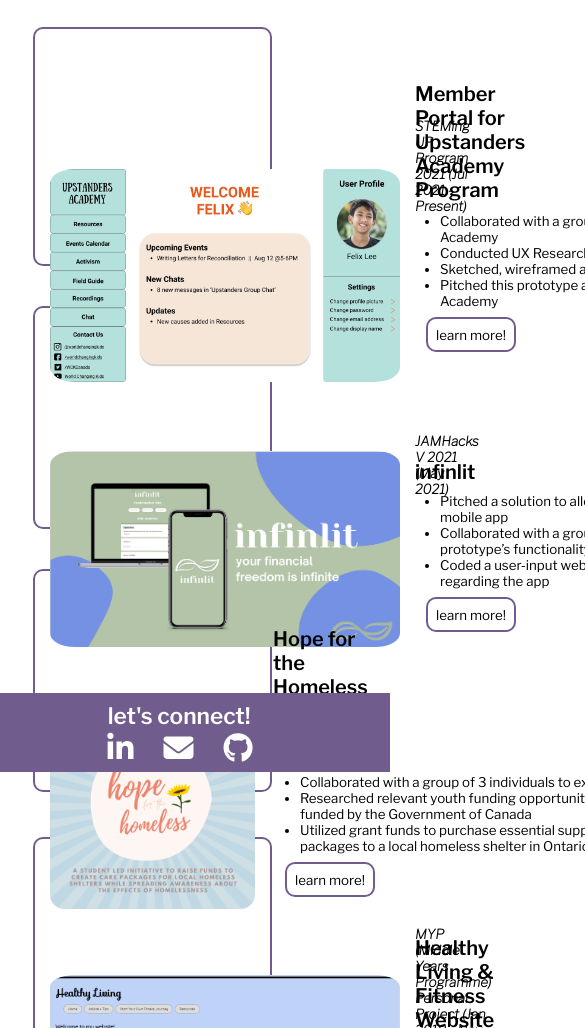
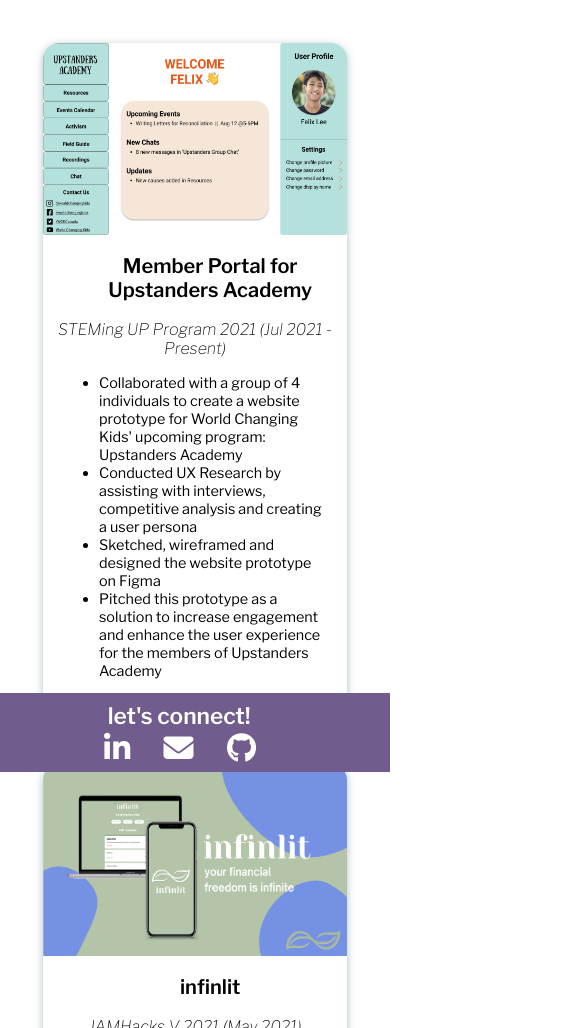
Before and after one commit to tnsprasanna/tnsprasanna.github.io, a plain HTML site: page projects.html in a window 390 px wide. Shown: the part 72-1100 px from the top of the page, 585 px wide, since content can reach past the window. Drawn offline with nearby package versions, Linux system fonts and the light colour scheme.

Commit message:
projects page changes
made more responsive using css grid

```diff
--- a/projects.html
+++ b/projects.html
@@ -7,7 +7,9 @@
 
 <head>
     <meta charset="UTF-8">
-    <meta name="viewport" content="width=device-width, initial-scale=1.0">
+    <meta name="viewport" content="width=device-width,initial-scale=1,maximum-scale=1,user-scalable=no">
+    <meta http-equiv="X-UA-Compatible" content="IE=edge,chrome=1">
+    <meta name="HandheldFriendly" content="true">
     <title>Prasanna Thallapalli</title>
     <link rel="stylesheet" href="https://cdnjs.cloudflare.com/ajax/libs/font-awesome/4.7.0/css/font-awesome.min.css">
     <script src="https://kit.fontawesome.com/2f136eaac5.js" crossorigin="anonymous"></script>
@@ -17,83 +19,83 @@
     <link rel="stylesheet" href="styles.css">
     <link rel="shortcut icon" type="image/jpg" href="icon.png"/>
 
+
+    <div class="navbar">
+        <a href="index.html">Home</a>
+        <a class="active" href="projects.html"><style>
+        </style>Projects</a>
+      </div>
+      <br><br>
+
 </head>
 
 <!-- Body -->
 
 <body>
-    <div class="navbar">
-        <a href="index.html">Home</a>
-        <a class="active" href="projects.html"><style>
-        </style>Projects</a>
-      </div>
-
-<!-- Project 1 -->
-    <div class="project1">
-        <img src="Member Portal.png" class = "portal" alt="Member Portal Website Prototype">
-        <h3 class="title1">Member Portal for Upstanders Academy Program</h3>
-        <h4 class = italics1><em>STEMing UP Program 2021 (Jul 2021 - Present)</em></h4>
-        <ul class="list1">
+    <div class="wrapper-grid">
+      <div class="container">
+        <img src="Member Portal.png" class="portfolioimg"  align="middle">
+        <br> <br><h1 class="name" align="middle">Member Portal for Upstanders Academy</h1>
+        <em class="duration" align="middle">STEMing UP Program 2021 (Jul 2021 - Present)</em>
+        <ul class="description">
           <li>Collaborated with a group of 4 individuals to create a website prototype for World Changing Kids' upcoming program: Upstanders Academy</li>
           <li>Conducted UX Research by assisting with interviews, competitive analysis and creating a user persona</li>
           <li>Sketched, wireframed and designed the website prototype on Figma</li>
           <li>Pitched this prototype as a solution to increase engagement and enhance the user experience for the members of Upstanders Academy</li>
         </ul>
-        <a href="https://github.com/tnsprasanna/member-portal" target="_blank"> <button class="learn1">learn more!</button></a>
+        <a href="https://github.com/tnsprasanna/member-portal" target="_blank"><button class="btn">learn more!</button></a>
       </div>
 
-<!-- Project 2 -->
-    <div class="project2">
-        <img src="infinlit.png" class = "hackathon" alt="infinlit JAMHacks">
-        <h3 class="title2">infinlit</h3>
-        <h4 class = italics2><em>JAMHacks V 2021 (May 2021)</em></h4>
-        <ul class="list2">
+      <div class="container">
+        <img src="infinlit.png" class="portfolioimg" align="middle">
+        <br><br><h1 class="name">infinlit</h1>
+        <em>JAMHacks V 2021 (May 2021)</em>
+        <ul class="description">
           <li>Pitched a solution to alleviate stress and enhance financial literacy skills for university students by creating a financial planner mobile app</li>
           <li>Collaborated with a group of 3 invidiuals to create a mobile application prototype, using Canva for the UI design and Marvel for the prototype’s functionality</li>
           <li>Coded a user-input webpage (using HTML and CSS) to supplement the mobile app, where students can add updates and feedback regarding the app</li>
         </ul>
-        <a href="https://devpost.com/software/infinlit" target="_blank"> <button class="learn2">learn more!</button></a>
+        <a href="https://devpost.com/software/infinlit" target="_blank"><button class="btn">learn more!</button></a>
       </div>
 
-<!-- Project 3 -->
-    <div class="project3">
-        <img src="Hope for the Homeless.png" class = "hope" alt="Hope for the Homeless Intro">
-        <h3 class="title3">Hope for the Homeless Project Co-Founder</h3>
-        <h4 class = italics3><em>Creativity, Activity, Service (CAS) Project (Jun 2020 - Jan 2021)</em></h4>
-        <ul class="list3">
+      <div class="container">
+
+        <img src="Hope.png" class="portfolioimg" align="middle">
+        <br><br><h1 class="name">Hope for the Homeless Project Co-Founder</h1>
+        <em>Creativity, Activity, Service (CAS) Project (Jun 2020 - Jan 2021)</em>
+        <ul class="description">
           <li>Collaborated with a group of 3 individuals to execute a student-led initiative called Hope for the Homeless</li>
           <li>Researched relevant youth funding opportunities and secured a $750 #RisingYouth community service grant (from TakingITGlobal), funded by the Government of Canada</li>
           <li>Utilized grant funds to purchase essential supplies (e.g. hygeine care, menstrual products) to assemble and donate 60 care packages to a local homeless shelter in Ontario</li>
         </ul>
-        <a href="https://www.instagram.com/hope.for.homeless_/" target="_blank"> <button class="learn3">learn more!</button></a>
+        <a href="https://www.instagram.com/hope.for.homeless_/" target="_blank"><button class="btn">learn more!</button></a>
       </div>
 
-<!-- Project 4 -->
-    <div class="project4">
-        <img src="Personal Project Website.PNG" class = "personalpro" alt="Personal Project Website">
-        <h3 class="title4">Healthy Living & Fitness Website</h3>
-        <h4 class = italics4><em>MYP (Middle Years Programme) Personal Project (Jan 2018 - Nov 2018)</em></h4>
-        <ul class="list4">
+      <div class="container">
+        <img src="Personal Project Website.PNG" class="portfolioimg" align="middle">
+        <br> <br><h1 class="name">Healthy Living & Fitness Website</h1>
+        <em><br><br><br><br>IB MYP Personal Project <br>Jan 2018 - Nov 2018</em>
+        <ul class="description">
           <li>Researched topics related to healthy living, nutrition, fitness, weight gain and body image</li>
           <li>Learned how to code in HTML and CSS and created a website using Brackets (IDE)</li>
         </ul>
-        <a href="https://github.com/tnsprasanna/personalproject" target="_blank"> <button class="learn4">learn more!</button></a>
+        </ul>
+        <a href="https://github.com/tnsprasanna/personalproject" target="_blank"><button class='btn'>learn more!</button></a>
       </div>
-    <br>
-    <br>
-    <br>
-    <br>
 
+    </div>
+    </body>
+
+    <br><br><br><br><br><br>
 <!-- Footer -->
 
 <footer>
         <h3 class="connect" align="center">let's connect!</h3>
-        <a href="https://www.linkedin.com/in/prasannathallapalli/" class="fab fa-linkedin-in" target="_blank"></i>
-        <a href="mailto:tnsprasanna1@gmail.com" class="fas fa-envelope" target="_blank"></i>
-        <a href="https://github.com/tnsprasanna" class="fab fa-github" target="_blank"></i>
-    </div>
+        <a href="https://www.linkedin.com/in/prasannathallapalli/" class="fab fa-linkedin-in" target="_blank"></i></a>
+        <a href="mailto:tnsprasanna1@gmail.com" class="fas fa-envelope" target="_blank"></i></a>
+        <a href="https://github.com/tnsprasanna" class="fab fa-github" target="_blank"></i></a>
+</footer>
 
-</footer>
 
 </body>
 
--- a/responsive.css
+++ /dev/null
@@ -1,6 +0,0 @@
-@media only screen and (max-width: 600px) {
-    .headshot {width: 200px; height: auto;}
-    .image { padding-right: 40px;}
-    h1 {font-size: 20pt; left: 360px;}
-    h2 {font-size: 17pt; left: 360px;}
-  }
--- a/styles.css
+++ b/styles.css
@@ -1,4 +1,3 @@
-/* HOME PAGE CSS STYLING */
 html{
   scroll-behavior: smooth;
 }
@@ -45,7 +44,7 @@ h1{
   padding-right: 10%;
 }
 
-.container{
+.maincontainer{
 
   display: flex;
   align-items: center;
@@ -95,11 +94,6 @@ p{
     text-align: center;
 }
 
-/*.button {
-  float: right;
-  margin: auto;
-  padding-top: 335px ;
-}*/
 
 .resume {
   font-family: 'Libre Franklin', sans-serif;
@@ -124,307 +118,90 @@ p{
   box-shadow:5px 5px 15px -2px #715d8d;
 }
 
-/* PROJECTS PAGE CSS STYLING */
+/*PROJECTS PAGE CSS STYLING*/
 
-/* PROJECT 1 STYLING */
-
-.portal {
-  width: 350px;
-  height: auto;
-  border-radius: 7%;
-  position: absolute;
-  left: 50px;
-  bottom: 390px;
+:root {
+  --clr-gray: #37474f;
+  --clr-gray-light: #b0bec5;
 }
 
-.title1 {
-font-family: 'Libre Franklin', sans-serif;
-font-weight: 600px;
-font-size: 15pt;
-position: absolute;
-left: 415px;
-bottom: 550px;
+
+.project-body {
+  color: var(--clr-gray);
+  margin: 2rem;
 }
 
-.italics1 {
-font-family: 'Libre Franklin', sans-serif;
-font-size: 10pt;
-position: absolute;
-left: 415px;
-bottom: 540px;
+.wrapper-grid {
+  display: grid;
+  grid-template-columns: repeat(auto-fit, 20rem);
+  justify-content: center;
 }
 
-.list1 {
-font-family: 'Libre Franklin', sans-serif;
-font-size: 10pt;
-position: absolute;
-left: 400px;
-bottom: 450px;
-width: 850px;
+.container {
+  overflow: hidden;
+  box-shadow: 0px 2px 8px 0px var(--clr-gray-light);
+  background-color: white;
+  text-align: center;
+  align-items: center;
+  border-radius: 1rem;
+  position: relative;
+  margin: 0.5rem;
 }
 
-.learn1 {
+.container:hover {
+  box-shadow:5px 5px 15px -2px #715d8d;
+  transition-duration: 0.4s;
+  }
+
+.portfolioimg {
+  align-items: center;
+  height: 12rem;
+  width: 100%;
+  background-position: center;
+  background-repeat: no-repeat;
+  background-size: cover;
+}
+
+.name {
+  font-weight: bold;
+  font-size: 1.25rem;
+  text-align: center;
+}
+
+em {
+  text-align: center;
+
+}
+
+.description {
+  margin: 1rem;
+  font-size: 0.9rem;
+  text-align: left;
+}
+
+.btn {
   font-family: 'Libre Franklin', sans-serif;
   font-weight: 400;
-  border-radius: 10px;
+  border-radius: 7px;
+  padding-top: 6px;
+  padding-bottom: 6px;
+  padding-left: 10px;
+  padding-right: 10px;
   background-color: white;
   text-align: center;
   color: black;
   font-size: 10pt;
-  position: absolute;
-  width: 90px;
-  height: 35px;
-  left: 426px;
-  bottom: 420px;
   text-decoration: none;
   border: 2.5px solid #715d8d;
   transition-duration: 0.4s;
+  margin-bottom: 20px;
 }
 
-.learn1:hover {
+.btn:hover {
   color: white;
   background-color: #715d8d;
   box-shadow:5px 5px 15px -2px #715d8d;
-}
-
-.project1 {
-  border: 2.5px solid #715d8d;
-  height: 239px;
-  border-radius: 10px;
-  margin-top: 30px;
-  margin-left: 25px;
-  margin-right: 110px;
-  transition-duration: 0.4s;
-}
-
-.project1:hover {
-  box-shadow:5px 5px 15px -2px #715d8d;
-}
-
-/* PROJECT 2 STYLING */
-
-.hackathon {
-width: 350px;
-height: auto;
-border-radius: 7%;
-position: absolute;
-left: 50px;
-bottom: 125px;
-}
-
-.title2 {
-font-family: 'Libre Franklin', sans-serif;
-font-weight: 600px;
-font-size: 15pt;
-position: absolute;
-left: 415px;
-bottom: 268px;
-}
-
-.italics2 {
-font-family: 'Libre Franklin', sans-serif;
-font-size: 10pt;
-position: absolute;
-left: 415px;
-bottom: 257px;
-}
-
-.list2 {
-font-family: 'Libre Franklin', sans-serif;
-font-size: 10pt;
-position: absolute;
-left: 400px;
-bottom: 170px;
-width: 850px;
-}
-
-.learn2 {
-font-family: 'Libre Franklin', sans-serif;
-font-weight: 400;
-border-radius: 10px;
-background-color: white;
-text-align: center;
-color: black;
-font-size: 10pt;
-position: absolute;
-width: 90px;
-height: 35px;
-left: 426px;
-bottom: 140px;
-text-decoration: none;
-border: 2.5px solid #715d8d;
-transition-duration: 0.4s;
-}
-
-.learn2:hover {
-color: white;
-background-color: #715d8d;
-box-shadow:5px 5px 15px -2px #715d8d;
-}
-
-.project2 {
-border: 2.5px solid #715d8d;
-height: 223px;
-border-radius: 10px;
-margin-top: 40px;
-margin-left: 25px;
-margin-right: 110px;
-transition-duration: 0.4s;
-}
-
-.project2:hover {
-box-shadow:5px 5px 15px -2px #715d8d;
-}
-
-/* PROJECT 3 STYLING */
-
-.hope {
-width: 205px;
-height: auto;
-border-radius: 7%;
-position: absolute;
-left: 50px;
-bottom: -137px;
-}
-
-.title3 {
-font-family: 'Libre Franklin', sans-serif;
-font-weight: 600px;
-font-size: 15pt;
-position: absolute;
-left: 273px;
-bottom: 5px;
-}
-
-.italics3 {
-font-family: 'Libre Franklin', sans-serif;
-font-size: 10pt;
-position: absolute;
-left: 273px;
-bottom: -14px;
-}
-
-.list3 {
-font-family: 'Libre Franklin', sans-serif;
-font-size: 10pt;
-position: absolute;
-left: 260px;
-bottom: -95px;
-width: 850px;
-}
-
-.learn3 {
-font-family: 'Libre Franklin', sans-serif;
-font-weight: 400;
-border-radius: 10px;
-background-color: white;
-text-align: center;
-color: black;
-font-size: 10pt;
-position: absolute;
-width: 90px;
-height: 35px;
-left: 285px;
-bottom: -125px;
-text-decoration: none;
-border: 2.5px solid #715d8d;
-transition-duration: 0.4s;
-}
-
-.learn3:hover {
-color: white;
-background-color: #715d8d;
-box-shadow:5px 5px 15px -2px #715d8d;
-}
-
-.project3 {
-border: 2.5px solid #715d8d;
-height: 223px;
-border-radius: 10px;
-margin-top: 40px;
-margin-left: 25px;
-margin-right: 110px;
-transition-duration: 0.4s;
-}
-
-.project3:hover {
-box-shadow:5px 5px 15px -2px #715d8d;
-}
-
-/* PROJECT 4 STYLING */
-
-.personalpro {
-width: 350px;
-height: auto;
-border-radius: 7%;
-position: absolute;
-left: 50px;
-bottom: -377px;
-}
-
-.title4 {
-font-family: 'Libre Franklin', sans-serif;
-font-weight: 600px;
-font-size: 15pt;
-position: absolute;
-left: 415px;
-bottom: -280px;
-}
-
-.italics4 {
-font-family: 'Libre Franklin', sans-serif;
-font-size: 10pt;
-position: absolute;
-left: 415px;
-bottom: -300px;
-}
-
-.list4 {
-font-family: 'Libre Franklin', sans-serif;
-font-size: 10pt;
-position: absolute;
-left: 405px;
-bottom: -335px;
-width: 850px;
-}
-
-.learn4 {
-font-family: 'Libre Franklin', sans-serif;
-font-weight: 400;
-border-radius: 10px;
-background-color: white;
-text-align: center;
-color: black;
-font-size: 10pt;
-position: absolute;
-width: 90px;
-height: 35px;
-left: 427px;
-bottom: -365px;
-text-decoration: none;
-border: 2.5px solid #715d8d;
-transition-duration: 0.4s;
-}
-
-.learn4:hover {
-color: white;
-background-color: #715d8d;
-box-shadow:5px 5px 15px -2px #715d8d;
-}
-
-.project4 {
-border: 2.5px solid #715d8d;
-height: 200px;
-border-radius: 10px;
-margin-top: 45px;
-margin-left: 25px;
-margin-right: 110px;
-transition-duration: 0.4s;
-}
-
-.project4:hover {
-box-shadow:5px 5px 15px -2px #715d8d;
-}
+  }
 
 
 /* FOOTER CSS STYLING */
```
Also changed, not shown: index.html (+7 -10 lines), Hope.png (added), 1 other file. Lines whose indentation alone changed are shown as unchanged.
